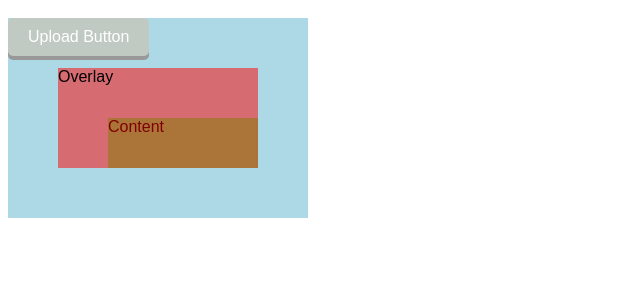
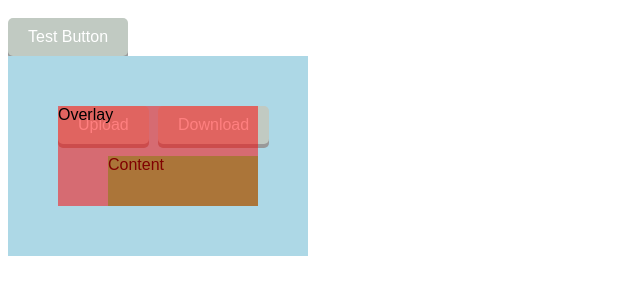
Before and after one commit to Gokul-H7/group27_phase2, a website: page website/index.html in a window 1280 px wide. Shown: the part 48-342 px from the top of the page, without its empty margins (0-640 px from the left). Drawn offline with Linux system fonts and the light colour scheme.

Commit message:
basic html test

```diff
--- a/website/index.html
+++ b/website/index.html
@@ -9,7 +9,6 @@
         }
 
         .linkButton { display: inline-block;
-            position: absolute;
             padding: 10px 20px;
             font-size: 16px;
             cursor: pointer;
@@ -30,6 +29,18 @@
         .linkButton:active { background-color: #3e8e41;
             box-shadow: 0 5px #666;
             transform: translateY(4px);
+        }
+
+        #uploadButton{
+            position: absolute;
+            top: 50px;
+            left: 50px;
+        }
+
+        #downloadButton{
+            position: absolute;
+            top: 50px;
+            left: 150px;
         }
 
         .container {
@@ -62,7 +73,8 @@
     <h1>ACME Module Repository</h1>
     <a href="https://www.youtube.com/" class = "linkButton" >Test Button</a>
     <div class="container">
-        <a href = "https://acme-website-27.s3.us-east-2.amazonaws.com/upload.html" class = "linkButton">Upload Button</a>
+        <a href = "https://acme-website-27.s3.us-east-2.amazonaws.com/upload.html" class = "linkButton" id="uploadButton">Upload</a>
+        <a href = "https://acme-website-27.s3.us-east-2.amazonaws.com/download.html" class = "linkButton" id="downloadButton">Download</a>
         <div class="overlay">Overlay</div>
         <div class="content">Content</div>
     </div>
```
